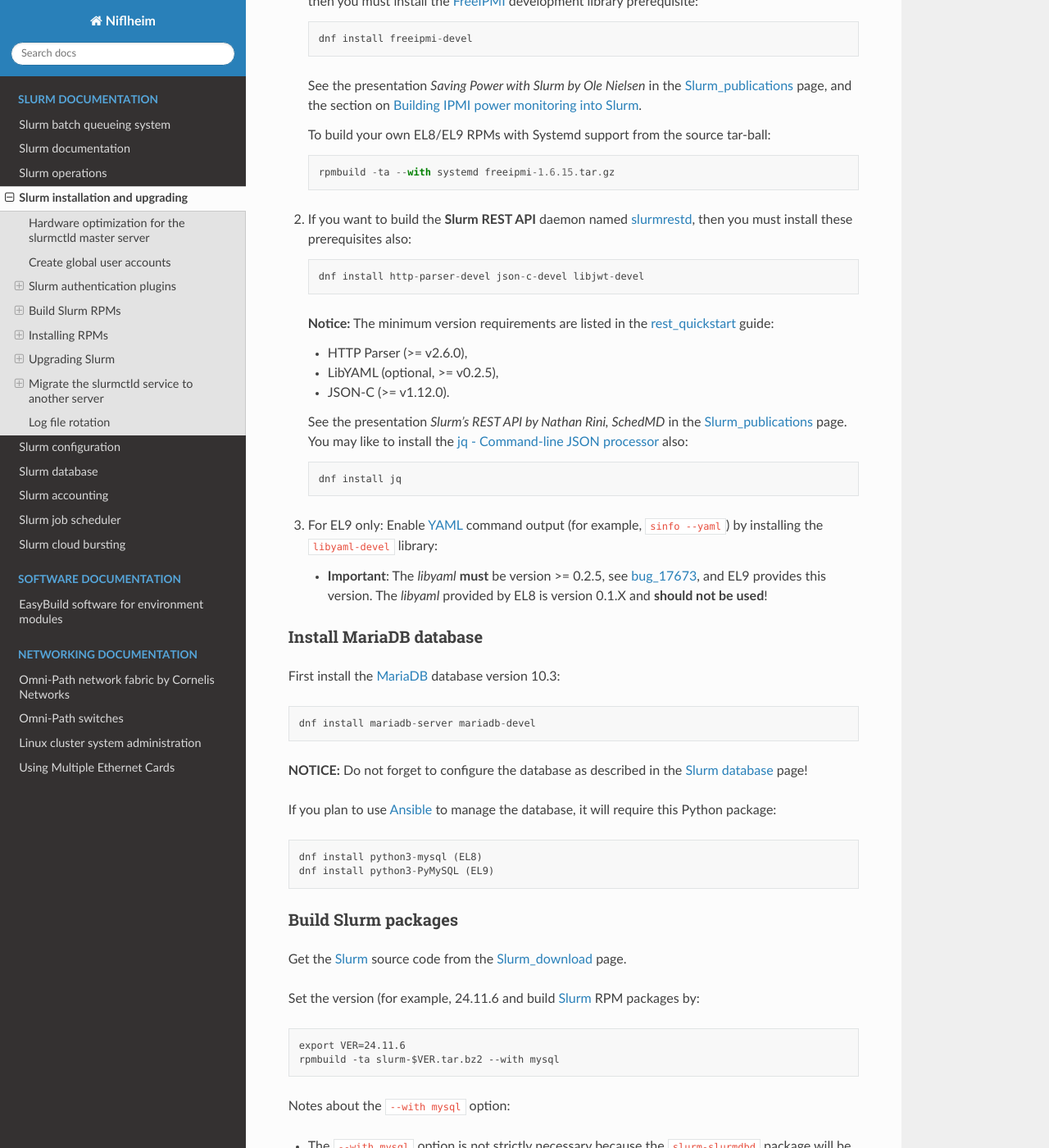
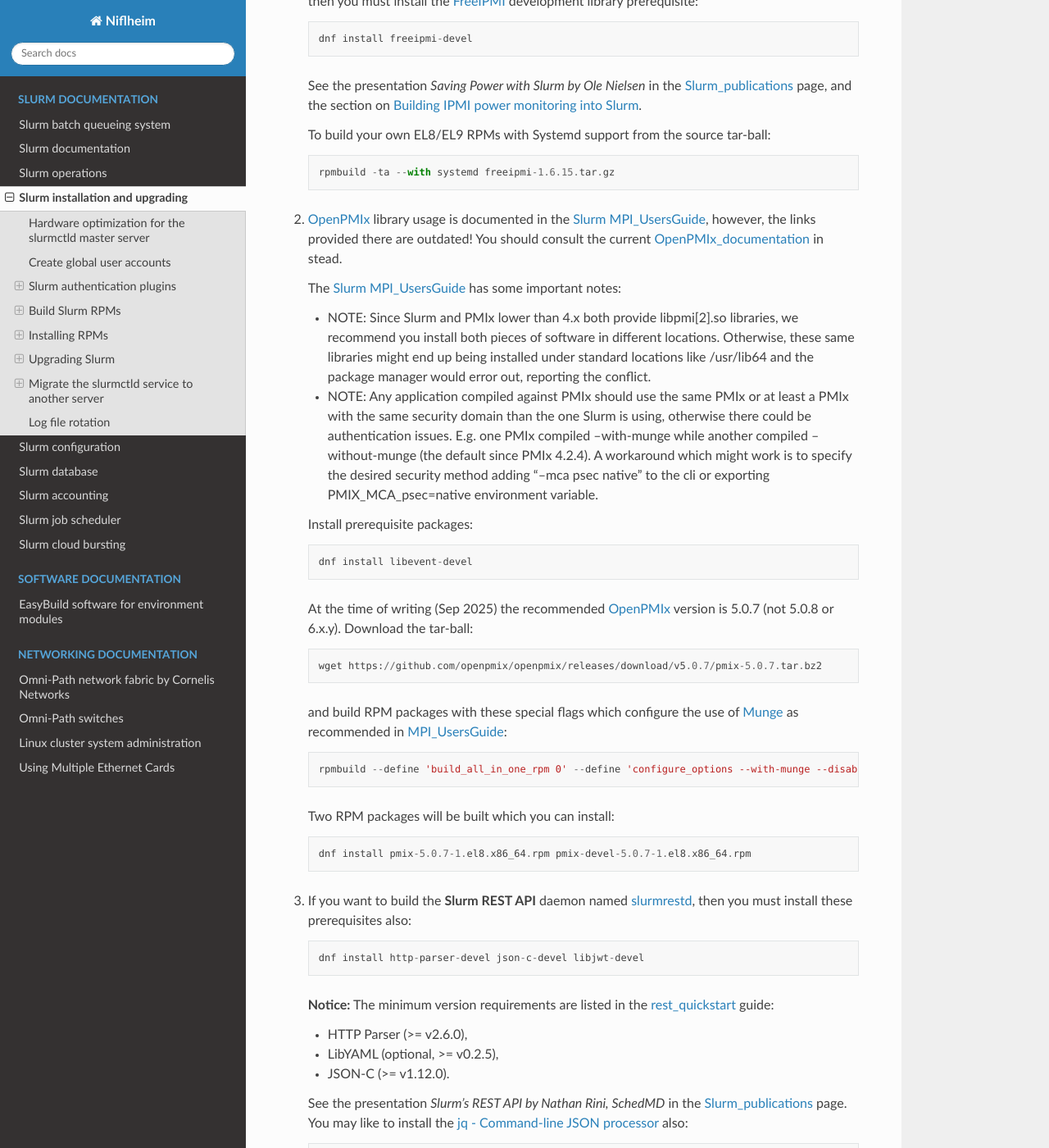
Before and after one commit to OleHolmNielsen/Niflheim_system, a Sphinx documentation site: the page built from docs/Slurm_installation.rst, in a window 1280 px wide and 1400 px high, scrolled down 8599 px. Shown: the whole window at 82% size. Built offline with Sphinx 7.4.7 and the Read the Docs theme 3.1.0, drawn with Linux system fonts in a browser that asks for light colours; some of the changed text lies outside the part shown.

Commit message:
Build Slurm with PMIx support

```diff
--- a/docs/Slurm_installation.rst
+++ b/docs/Slurm_installation.rst
@@ -389,7 +391,36 @@
 
       rpmbuild -ta --with systemd freeipmi-1.6.15.tar.gz
 
-2. If you want to build the **Slurm REST API** daemon named slurmrestd_,
+2. OpenPMIx_ library usage is documented in the Slurm_ MPI_UsersGuide_, however, the links provided there are outdated!
+   You should consult the current OpenPMIx_documentation_ in stead.
+
+   The Slurm_ MPI_UsersGuide_ has some important notes:
+
+   * NOTE: Since Slurm and PMIx lower than 4.x both provide libpmi[2].so libraries, we recommend you install both pieces of software in different locations.
+     Otherwise, these same libraries might end up being installed under standard locations like /usr/lib64 and the package manager would error out, reporting the conflict.
+
+   * NOTE: Any application compiled against PMIx should use the same PMIx or at least a PMIx with the same security domain than the one Slurm is using, otherwise there could be authentication issues.
+     E.g. one PMIx compiled --with-munge while another compiled --without-munge (the default since PMIx 4.2.4).
+     A workaround which might work is to specify the desired security method adding "--mca psec native" to the cli or exporting PMIX_MCA_psec=native environment variable.
+
+   Install prerequisite packages::
+
+     dnf install libevent-devel
+
+   At the time of writing (Sep 2025) the recommended OpenPMIx_ version is 5.0.7 (not 5.0.8 or 6.x.y).
+   Download the tar-ball::
+
+     wget https://github.com/openpmix/openpmix/releases/download/v5.0.7/pmix-5.0.7.tar.bz2
+
+   and build RPM packages with these special flags which configure the use of Munge_ as recommended in MPI_UsersGuide_::
+
+     rpmbuild --define 'build_all_in_one_rpm 0' --define 'configure_options --with-munge --disable-per-user-config-files' -tb pmix-5.0.7.tar.bz2
+
+   Two RPM packages will be built which you can install::
+
+     dnf install pmix-5.0.7-1.el8.x86_64.rpm pmix-devel-5.0.7-1.el8.x86_64.rpm
+
+3. If you want to build the **Slurm REST API** daemon named slurmrestd_,
    then you must install these prerequisites also::
 
      dnf install http-parser-devel json-c-devel libjwt-devel
@@ -405,13 +436,16 @@
 
      dnf install jq
 
-3. For EL9 only: Enable YAML_ command output (for example, ``sinfo --yaml``) by installing the ``libyaml-devel`` library:
+4. For EL9 only: Enable YAML_ command output (for example, ``sinfo --yaml``) by installing the ``libyaml-devel`` library:
 
    * **Important**: The `libyaml` **must** be version >= 0.2.5, see bug_17673_,
      and EL9 provides this version.
      The `libyaml` provided by EL8 is version 0.1.X and **should not be used**!
 
 .. _IPMI: https://en.wikipedia.org/wiki/Intelligent_Platform_Management_Interface
+.. _OpenPMIx: https://github.com/openpmix/openpmix
+.. _OpenPMIx_documentation: https://docs.openpmix.org/en/latest/
+.. _MPI_UsersGuide: https://slurm.schedmd.com/mpi_guide.html
 .. _slurmrestd: https://slurm.schedmd.com/rest.html
 .. _rest_quickstart: https://slurm.schedmd.com/rest_quickstart.html#prereq
 .. _Power_Saving_Guide: https://slurm.schedmd.com/power_save.html
@@ -464,13 +498,17 @@
 Build Slurm with optional features
 .......................................
 
-You may build Slurm_ packages including optional features:
+You may build Slurm_ packages including optional features as documented above in Optional_prerequisites_:
 
 * If you want to implement power saving as described in the Power_Saving_Guide_ then you can ensure that FreeIPMI_ gets built in by adding::
 
     rpmbuild <...> --with freeipmi
 
   This will be available from Slurm_ 23.11 where the presense of the ``freeipmi-devel`` package gets verified, see bug_17900_.
+
+* Build with PMIx (OpenPMIx_) support::
+
+    rpmbuild <...> --with pmix
 
 * If you want to build the **Slurm REST API** daemon named slurmrestd_ you must add::
 
```
Also changed, not shown: other parts of docs/Slurm_installation.rst (+2 -0 lines).
